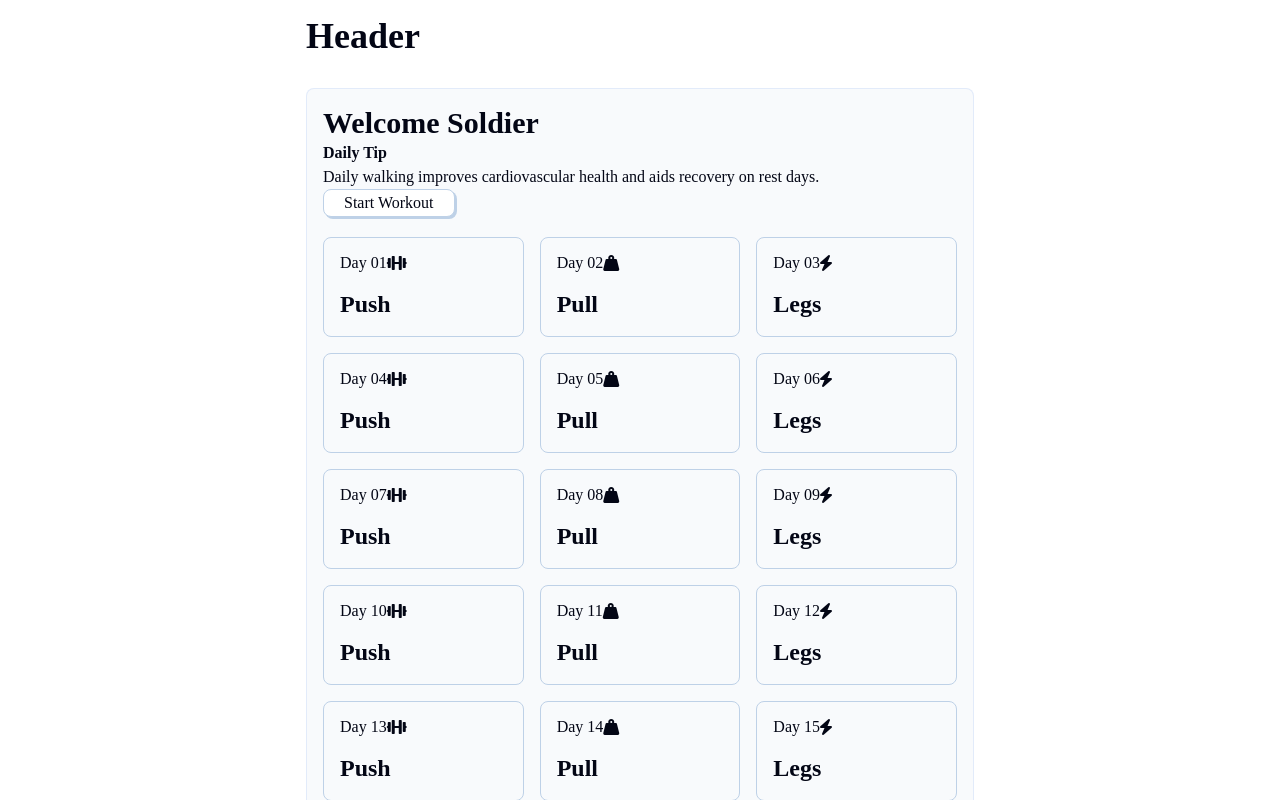
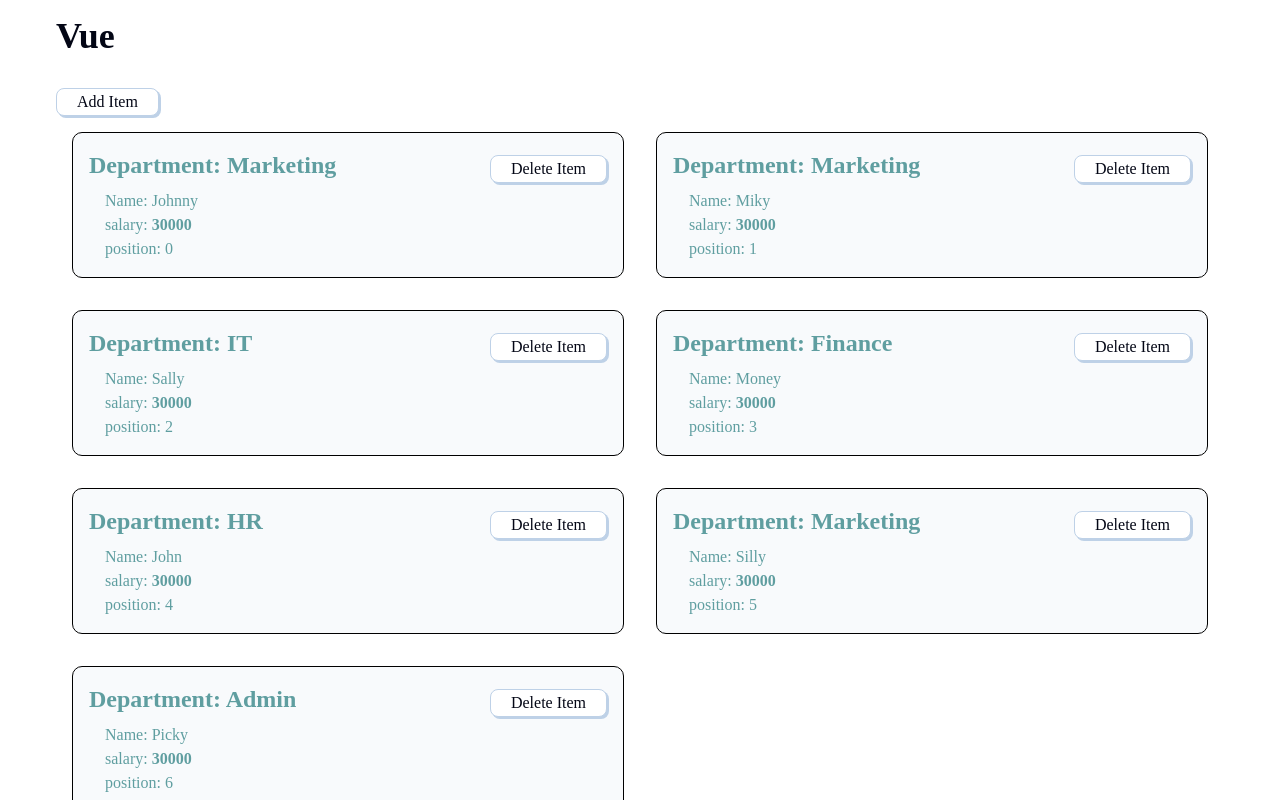
Before and after one commit to Vannysa23/Vue-Learning-Journey, a Vue app: page / in a window 1280 px wide. Shown: the top 800 px of the page. Built offline with nearby package versions, Linux system fonts and the light colour scheme; a web font is replaced by a local one.

Commit message:
Component Cont.

```diff
--- a/src/App.vue
+++ b/src/App.vue
@@ -4,8 +4,63 @@
   import Layout from './components/layouts/layout.vue';
   import Dashboard from './components/pages/Dashboard.vue';
   import Workout from './components/pages/Workout.vue';
+  import Listitem from './components/Listitem.vue';
+  import BaseButton from './components/ui/BaseButton.vue';
 
-  const selectedDisplay = 2;
+  const selectedDisplay = 4;
+
+  import { ref } from "vue";
+
+  let database = ref([
+      {
+          name: "Johnny",
+          department: "Marketing",
+          salary: 30000,
+      },
+      {
+          name: "Miky",
+          department: "Marketing",
+          salary: 30000,
+      },
+      {
+          name: "Sally",
+          department: "IT",
+          salary: 30000,
+      },
+      {
+          name: "Money",
+          department: "Finance",
+          salary: 30000,
+      },
+      {
+          name: "John",
+          department: "HR",
+          salary: 30000,
+      },
+      {
+          name: "Silly",
+          department: "Marketing",
+          salary: 30000,
+      },
+      {
+          name: "Picky",
+          department: "Admin",
+          salary: 30000,
+      },
+  ]);
+
+  function deleteCard(position) {
+    database.value.splice(position, 1);
+  }
+
+  function addCard() {
+    const newItem = {
+      name: "New Employee",
+      department: "Unknown",
+      salary: 0,
+    }
+    database.value.push(newItem);
+  }
 
 </script>
 
@@ -16,6 +71,17 @@
     <Welcome v-if="selectedDisplay == 1" />
     <Dashboard v-if="selectedDisplay == 2" />
     <Workout v-if="selectedDisplay == 3" />
+    <BaseButton v-if="selectedDisplay == 4"
+      @addItem="addCard"
+    />
+    <Listitem v-if="selectedDisplay == 4"
+      v-for="(item, index) in database"
+      :name="item.name"
+      :department="item.department"
+      :salary="item.salary"
+      :position="index"
+      @deleteItem="deleteCard"
+    />
 
   </Layout>
 
--- /dev/null
+++ b/src/components/Listitem.vue
@@ -0,0 +1,54 @@
+
+<template>
+    <div class="col-6">
+        <div class="card">
+            <div class="card-header">
+                <h3>Department: {{ department }}</h3>
+                <button type="button" class="deleteBtn" @click="$emit('deleteItem', position)">Delete Item</button>
+            </div>
+            <p>Name: {{ name }}</p>
+            <p>salary: <strong>{{ salary }}</strong> </p>
+            <p>position: {{ position }}</p>
+        </div>
+
+    </div>
+</template>
+
+<script setup>
+
+    defineProps({
+        name: String,
+        department: String,
+        salary: Number,
+        position: Number
+    });
+</script>
+
+<style scoped>
+.col-6 {
+    display: inline-flex;
+    width: 50%;
+    padding: 1rem;
+}
+.card-header {
+    display: flex;
+    justify-content: space-between;
+    align-items: center;
+
+}
+h3{
+    padding-bottom: 0.5rem;
+}
+p{
+    padding-inline: 1rem;
+}
+.card {
+    width: 100%;
+    border: 1px solid black;
+    border-radius: 10px;
+    color: cadetblue;
+}
+
+
+
+</style>
--- a/src/components/layouts/layout.vue
+++ b/src/components/layouts/layout.vue
@@ -4,7 +4,7 @@
 
 <template>
     <header>
-        <h1>Header</h1>
+        <h1>Vue</h1>
     </header>
     <main>
         <slot />
@@ -25,7 +25,7 @@
     header, main, footer {
         padding: 1rem;
         width: 100%;
-        max-width: 700px;
+        max-width: 1200px;
         margin: 0 auto;
     }
 
--- /dev/null
+++ b/src/components/ui/BaseButton.vue
@@ -0,0 +1,9 @@
+<template>
+    <button type="button" class="addBtn" @click="$emit('addItem')">Add Item</button>
+</template>
+
+<style scoped>
+    .addBtn{
+        display: block;
+    }
+</style>
```
